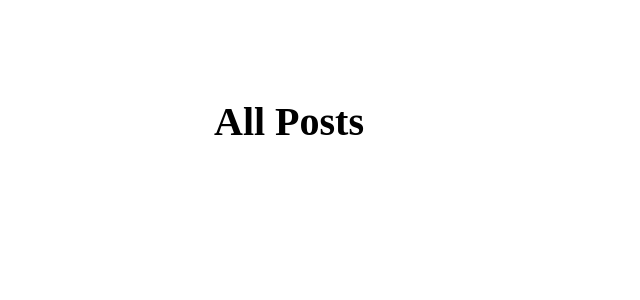
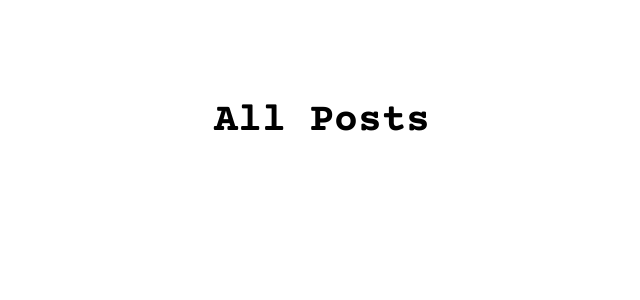
Before and after one commit to angstblog/angstblog.github.io, a Jekyll site: the page built from index.md, in a window 1280 px wide. Shown: the top 300 px of the page, without its empty margins (84-724 px from the left). Built offline with Jekyll 4.4.1, drawn with Linux system fonts in a browser that asks for light colours.

Commit message:
Add monospace font to css

```diff
--- a/assets/core.css
+++ b/assets/core.css
@@ -1,3 +1,5 @@
+@import url('https://fonts.googleapis.com/css2?family=Courier+Prime:ital,wght@0,400;0,700;1,400;1,700&display=swap');
+
 html {
     max-width: 70ch;
     padding: 3em 1em;
@@ -10,6 +12,7 @@ html {
     color: #000;
     background-color: #fff;
     word-wrap: break-word;
+    font-family: 'Courier Prime', monospace;
   }
 
   @media (prefers-color-scheme: dark) {
```
